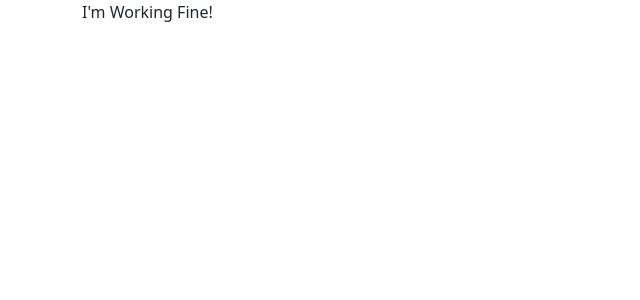
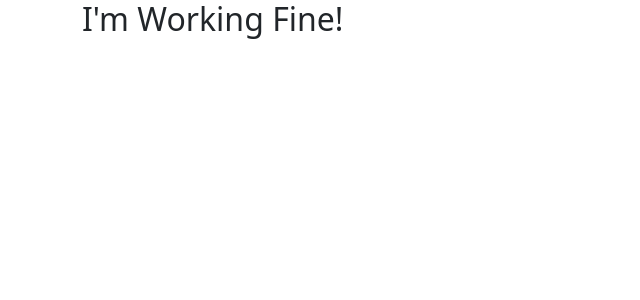
Before and after one commit to dineshkumar10d/recipeBook, an Angular app: page / in a window 1280 px wide. Shown: the top 300 px of the page, without its empty margins (0-640 px from the left). Built offline with nearby package versions, Linux system fonts and the light colour scheme.

Commit message:
initial commit over

```diff
--- a/src/app/app.component.html
+++ b/src/app/app.component.html
@@ -1,7 +1,7 @@
 <div class="container">
   <div class="row">
     <div class="col-md-12">
-      <p>I'm Working Fine!</p>
+      <h2>I'm Working Fine!</h2>
     </div>
   </div>
 </div>
```
